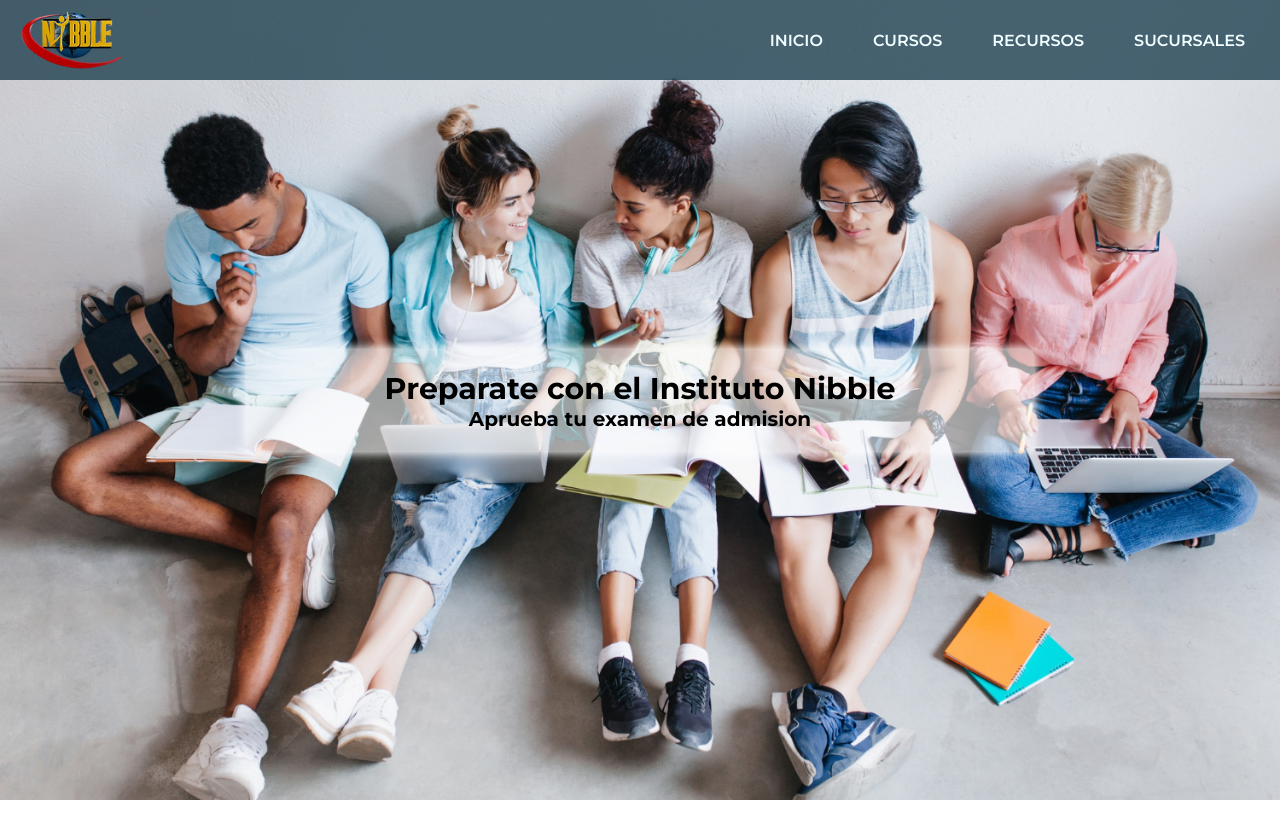
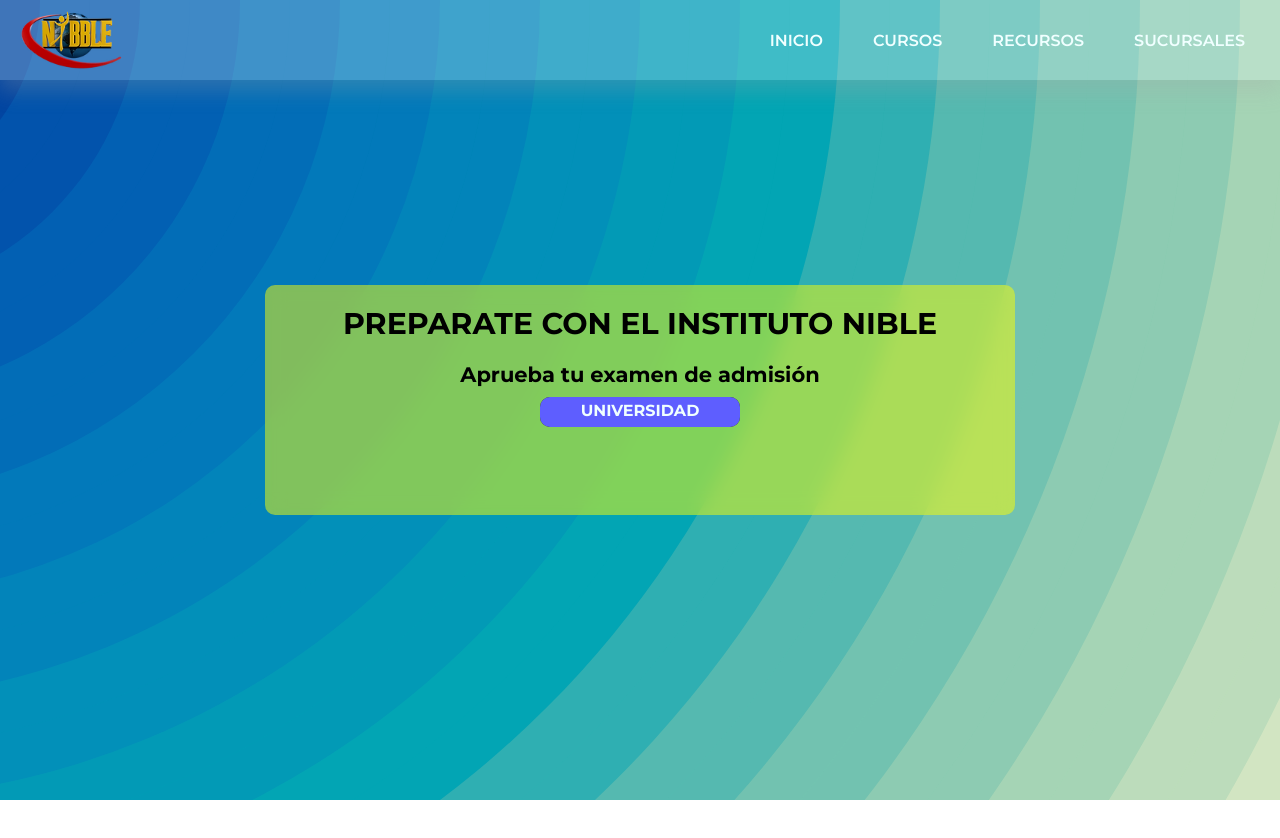
Before and after one commit to SabimaelAnaguaya/improve-websites, a plain HTML site: page nibble/index.html in a window 1280 px wide. Drawn offline with nearby package versions, Linux system fonts and the light colour scheme.

Commit message:
add new heo

```diff
--- /dev/null
+++ b/nibble/components/animations.js
@@ -0,0 +1,46 @@
+gsap.registerPlugin(ScrollTrigger);
+
+gsap.set('#logo-header', {
+    x: 0,
+    ease: 'ease'
+});
+
+gsap.from('#logo-header', {
+    duration: 1,
+    x: -200,
+    opacity: 0
+});
+
+
+
+let tl = gsap.timeline({ repeat: -1, yoyo: true });
+tl.to('#policial',{
+    duration:2,
+    y:-30
+})
+
+tl.addLabel('label1', "+=1")
+tl.to('#universidad', {
+    duration:2,
+    y:-60,
+}, '+=1');
+
+tl.to('#esfm', {
+    duration:2,
+    y:-90,
+}, '+=1');
+
+tl.to('#esfm', {
+    duration:2,
+    y:0,
+}, '+=1');
+
+tl.to('#universidad', {
+    duration:2,
+    y:0,
+}, '+=1');
+
+tl.to('#policial',{
+    duration:2,
+    y:0
+})
--- a/nibble/components/main.js
+++ b/nibble/components/main.js
@@ -14,12 +14,13 @@ menu.addEventListener('click', openMenu);
 
 
 let mainUbication = window.pageXOffset;
+let navbar = document.querySelector('.navbar');
 window.onscroll = function(){
     let actualScroll = window.pageYOffset;
     if(mainUbication >= actualScroll){
-        document.querySelector('.navbar').style.top = '0';
+        navbar.classList.remove('hide-navbar')
     }else{
-        document.querySelector('.navbar').style.top = '-100px';
+        navbar.classList.add('hide-navbar');
     }
 
     mainUbication = actualScroll;
--- a/nibble/index.html
+++ b/nibble/index.html
@@ -11,7 +11,7 @@
 <body>
     <header>
         <nav class="navbar">
-            <div class="logo">
+            <div class="logo" id="logo-header">
                 <a href="">
                     <img src="./assets/logo.webp" alt="">
                 </a>
@@ -45,20 +45,32 @@
             </ul>
 
         </nav>
-        <section class="hero-header" >
-            <div class="text-hero">
-                <h1>Preparate con el Instituto Nibble</h1>
-                <h2>Aprueba tu examen de admision</h2>
-            </div>
-        </section>
+
 
     </header>
 
     <main>
+        <section class="introduce">
+            <div class="text-introduce">
+                <h1>Preparate con el instituto nible</h1>
+                <h2>Aprueba tu examen de admisión</h2>
+                <div class="materias">
+                    <p id="militar">MILITAR</p>
+                    <p id="policial">POLICIAL</p>
+                    <p id="universidad">UNIVERSIDAD</p>
+                    <p id="esfm">ESFM</p>
+                </div>
+            </div>
+        </section>
         <section class="about-section">
 
         </section>
     </main>
+
+    <script src="https://cdnjs.cloudflare.com/ajax/libs/gsap/3.5.1/gsap.min.js"></script>
+    <script src="https://cdnjs.cloudflare.com/ajax/libs/gsap/3.11.1/ScrollTrigger.min.js"></script>
+    <script src="./components/observador.js"></script>
+    <script src="./components/animations.js"></script>
     <script src="./components/main.js"></script>
 </body>
 </html>
--- a/nibble/styles/main.css
+++ b/nibble/styles/main.css
@@ -31,6 +31,8 @@ a{
 }
 
 
+
+
 /* ============================
     HEADER SECTION
    ============================ */
@@ -38,20 +40,31 @@ a{
 .navbar{
     width: 100%;
     height: 80px;
-    background: var(--dark-blue-blur);
     padding: 10px 20px;
     display: flex;
     justify-content: space-between;
     align-items: center;
     position: fixed;
+    transition: all .5s ease-out;
+    z-index: 99;
+    background-color: rgba(240, 255, 255, 0.26);
+    box-shadow: 0px 10px 20px 1px rgba(166, 167, 167, 0.26);
 }
 
 .logo{
+    position: relative;
+    transform: translateY();
     height: 100%;
 }
 
 .logo img{
     height: 100%;
+    transition: all .5s ease-out;
+}
+
+.hide-navbar{
+    transform: translateY(-80px);
+    transition: all .5s ease-in;
 }
 
 /* MENU HAMBURGUESA */
@@ -63,7 +76,7 @@ a{
     flex-direction: column;
     justify-content: space-around;
     cursor: pointer;
-    z-index: 1000;
+    z-index: 100;
 }
 
 .line{
@@ -99,8 +112,10 @@ a{
     top: 0;
     left: 0;
     width: 100%;
-    height: 100vh;
+    height: calc( 100vh + 80px);
     background: var(--dark-blue-blur);
+    -webkit-backdrop-filter: blur(10px);
+    backdrop-filter: blur(10px);
     display: flex;
     justify-content: center;
     align-items: center;
@@ -111,30 +126,27 @@ a{
     opacity: 0;
     transform: translate(100%);
     transition: all .5s ease-out;
-    backdrop-filter: blur(10px);
-    -webkit-backdrop-filter: blur(10px);
-    z-index: 999;
     font-size: 1.6rem;
     font-weight: 600;
     text-transform: uppercase;
+    z-index: 99;
 }
 
 
 .show{
-    opacity: 100;
+    opacity: 1;
     border-radius: 0;
     transform: translate(0);
     transition: all .5s ease-in;
+    z-index: 99;
 }
 
 .navlist-link{
     width: 80%;
     text-align: center;
-
     border-radius: 10px;
     padding: 15px 0;
     position: relative;
-    z-index: 10;
     overflow: hidden;
     transition: all .5s ease-out;
 }
@@ -161,45 +173,94 @@ a{
    transition: .5s all ease-in;
 }
 
+/* ============================
+    MAIN SECTION
+   ============================ */
+main{
+    position: relative;
 
-/* SLIDER */
-
-.hero-header{
+}
+.introduce{
+    position: relative;
     width: 100%;
     height: 100vh;
-    background-image: url("../assets/photo-hero.jpg");
+    background-image: url(../assets/fondo.svg);
     background-position: center;
     background-size: cover;
     background-repeat: no-repeat;
     background-attachment: fixed;
     display: flex;
-    flex-direction: column;
     justify-content: center;
     align-items: center;
+    flex-direction: column;
 }
-.text-hero{
+
+.text-introduce{
     width: 100%;
-    max-width: 786px;
+    max-width: 750px;
+    min-width: 350px;
+    height: 200px;
+    padding: 20px;
+    background: rgba(247, 247, 247, 0.2);
+    backdrop-filter: blur(10px);
+    border-radius: 10px;
+    text-align: center;
+}
 
-    background-color: rgb(255, 255, 255, .6);
-    box-shadow: 0 0 10px 2px white;
-    padding: 20px;
-    text-align: center;
+.text-introduce h1{
+    font-size: 2.5rem;
+    text-transform: uppercase;
+    font-weight: 700;
+    margin-bottom: 20px;
+}
+
+.text-introduce h2{
+    font-size: 1.6rem;
+    margin-bottom: 10px;
+}
+
+.materias{
+    width: 200px;
+    height: 30px;
+    font-size: 1.6rem;
+    font-weight: 700;
+    overflow: hidden;
+    margin: auto;
 
 }
-.hero-header h1{
-    font-size: 3rem;
+
+.materias p{
+    border-radius: 10px;
+    padding: 4px 10px;
+    height: 100%;
 }
 
-.hero-header h2{
-    font-size: 2rem;
+#militar{
+    width: 200px;
+    background: #e22121;
+    color: white;
 }
 
-/* ============================
-    MAIN SECTION
-   ============================ */
+#policial{
+
+    background: #007e1b;
+    color: azure;
+}
+
+#universidad{
+
+    background: rgb(94, 94, 255);
+    color: azure;
+}
+
+#esfm{
+
+    background: tomato;
+    color: azure;
+}
 
 .about-section{
     width: 100%;
     height: 100vh;
+    position: relative;
 }
--- a/nibble/styles/media.css
+++ b/nibble/styles/media.css
@@ -36,4 +36,23 @@
     padding: 8px 15px;
 }
 
+.text-introduce{
+    width: 100%;
+    max-width: 750px;
+    min-width: 450px;
+    height: 230px;
+    padding: 20px;
+    background: rgb(255, 255, 0, .5);
+    backdrop-filter: blur(10px);
+    border-radius: 10px;
+    text-align: center;
 }
+.text-introduce h1{
+    font-size: 3rem;
+}
+
+.text-introduce h2{
+    font-size: 2.1rem;
+
+}
+}
```
Also changed, not shown: nibble/assets/fondo.svg (added), nibble/components/observador.js (added).
